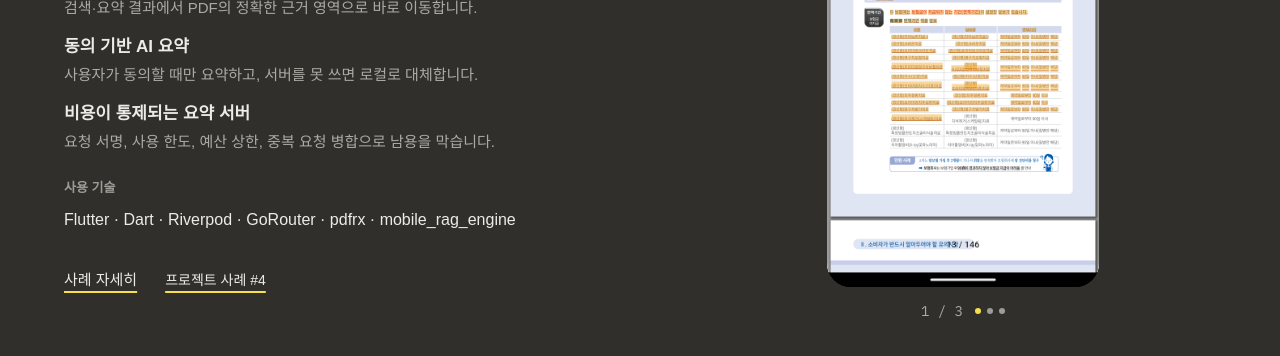
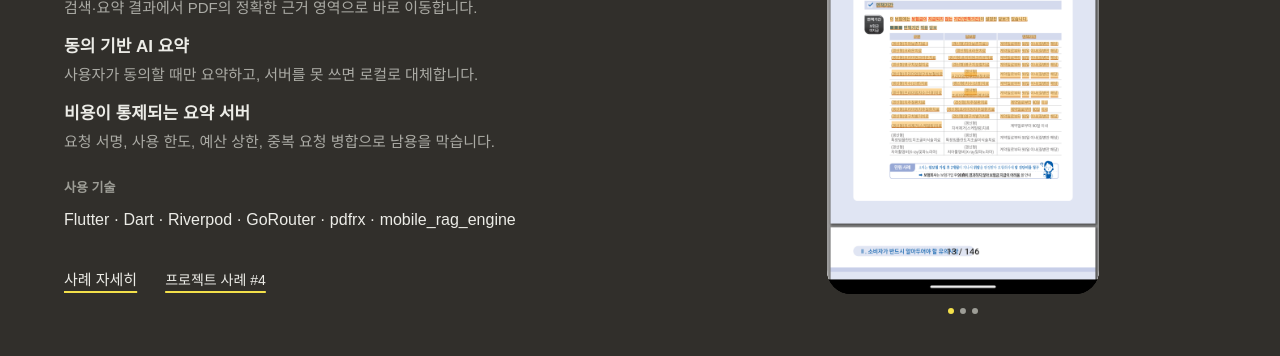
Before and after one commit to dev07060/dev-portfolio, a Next.js app: page / in a window 1280 px wide. Shown: the part 3294-3650 px from the top of the page. Built offline with nearby package versions, Linux system fonts and the light colour scheme; a web font is replaced by a local one.

Commit message:
fix: keep case #2 step count for screen readers only

```diff
--- a/src/components/portfolio/CaseContractViewerSection.tsx
+++ b/src/components/portfolio/CaseContractViewerSection.tsx
@@ -132,12 +132,10 @@ export default function CaseContractViewerSection({
                   </li>
                 ))}
               </ol>
-              {/* Pinned only (hidden by CSS otherwise): which screen of how many, announced politely. */}
+              {/* Pinned only (hidden by CSS otherwise): dots show progress; the step count is for screen readers only (no visible progress numbers). */}
               <div className="pin-progress hidden items-center gap-3">
-                <p aria-live="polite" aria-atomic="true" className="m-0 font-mono text-sm text-sub">
-                  <span className="sr-only">{`${project.title} 사용 흐름 화면 `}</span>
-                  {`${activeStep + 1} / ${steps.length}`}
-                  <span className="sr-only">{`, ${steps[activeStep]?.label ?? ''}`}</span>
+                <p aria-live="polite" aria-atomic="true" className="sr-only">
+                  {`${project.title} 사용 흐름 화면 ${activeStep + 1} / ${steps.length}, ${steps[activeStep]?.label ?? ''}`}
                 </p>
                 <span aria-hidden="true" className="flex gap-1.5">
                   {steps.map((step, index) => (
```
Also changed, not shown: 1 other file (tests, documents, lock files or other folders).
